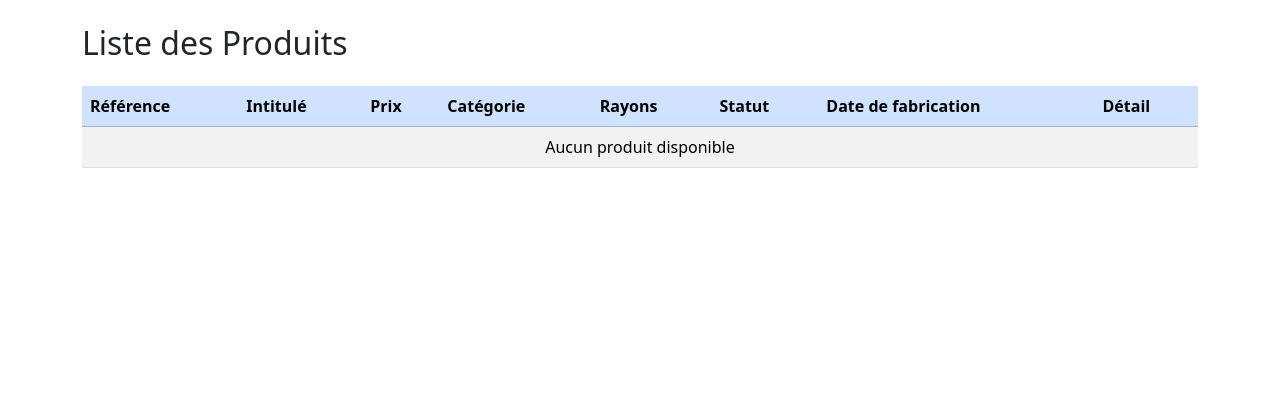
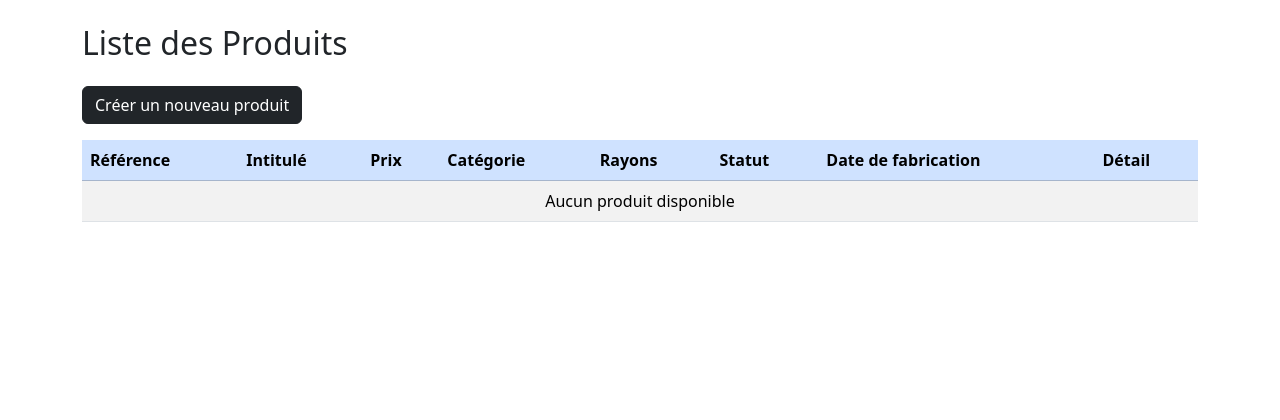
Before and after one commit to AlexyWCK/Prog_Avanc-e_Django, a Django app: page /monApp/produits/ in a window 1280 px wide. Shown: the part 56-476 px from the top of the page. Run offline with Django 5.2, Linux system fonts and the light colour scheme; data that the repository does not hold is empty; some libraries are stand-ins or nearby versions.

Commit message:
commencement TP3 formulaire de creationd e produit réussi

```diff
--- a/TutoDjango/monApp/forms.py
+++ b/TutoDjango/monApp/forms.py
@@ -1,6 +1,12 @@
 from django import forms
+from .models import Produit
 
 class ContactUsForm(forms.Form):
     name = forms.CharField(required=False, label="Nom")
     email = forms.EmailField(label="Email")
     message = forms.CharField(max_length=1000, label="Message", widget=forms.Textarea)
+
+class ProduitForm(forms.ModelForm):
+    class Meta:
+        model = Produit
+        exclude = ('categorie', 'status')
--- a/TutoDjango/monApp/templates/monApp/list_produits.html
+++ b/TutoDjango/monApp/templates/monApp/list_produits.html
@@ -1,7 +1,11 @@
 {% extends 'monApp/base.html' %}
 {% block title %}Produits{% endblock %}
+
 {% block contenu %}
 <h2 class="mb-4">Liste des Produits</h2>
+
+<a href="{% url 'monApp:crt-prdt' %}" class="btn btn-dark mb-3">Créer un nouveau produit</a>
+
 <table class="table table-striped table-hover">
     <thead class="table-primary">
         <tr>
@@ -29,7 +33,7 @@
             </td>
             <td>{% if produit.statut %}{{ produit.statut.libelle }}{% else %}N/A{% endif %}</td>
             <td>{% if produit.dateFabrication %}{{ produit.dateFabrication|date:"d/m/Y" }}{% else %}N/A{% endif %}</td>
-            <td><a href="{% url 'monApp:detail_produit' produit.pk %}" class="btn btn-primary btn-sm">Voir</a></td>
+            <td><a href="{% url 'monApp:detail_produit' produit.pk %}" class="btn btn-dark btn-sm">Voir</a></td>
         </tr>
         {% empty %}
         <tr><td colspan="8" class="text-center">Aucun produit disponible</td></tr>
--- a/TutoDjango/monApp/urls.py
+++ b/TutoDjango/monApp/urls.py
@@ -21,4 +21,9 @@ urlpatterns = [
 
     path("contact/", views.ContactView, name="contact"),
     path("email-sent/", views.EmailSentView.as_view(), name="email-sent"),
+
+    path('produit/create/', views.ProduitCreate, name='crt-prdt'),
+    path('produit/<int:pk>/', views.ProduitDetailView.as_view(), name='detail_produit'),
+    path('produits/', views.ListProduitsView.as_view(), name='list_produits')
+
 ]
--- a/TutoDjango/monApp/views.py
+++ b/TutoDjango/monApp/views.py
@@ -8,6 +8,8 @@ from django.urls import reverse
 from django.contrib import messages
 from .models import Produit, Categorie, Statut
 from .forms import ContactUsForm
+from django.shortcuts import render, redirect
+from .forms import ProduitForm
 
 # --- Pages principales ---
 
@@ -145,3 +147,15 @@ def ContactView(request):
 
 class EmailSentView(TemplateView):
     template_name = "monApp/email_sent.html"
+
+
+def ProduitCreate(request):
+    if request.method == 'POST':
+        form = ProduitForm(request.POST)
+        if form.is_valid():
+            prdt = form.save()
+            return redirect('monApp:detail_produit', prdt.pk)
+    else:
+        form = ProduitForm()
+
+    return render(request, "monApp/create_produit.html", {'form': form})
```
Also changed, not shown: TutoDjango/monApp/templates/monApp/create_produit.html (added, +10 -0 lines), README.md.
